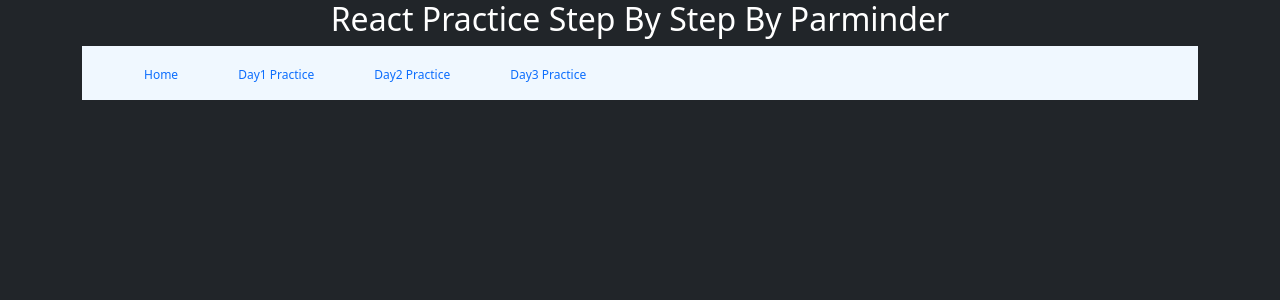
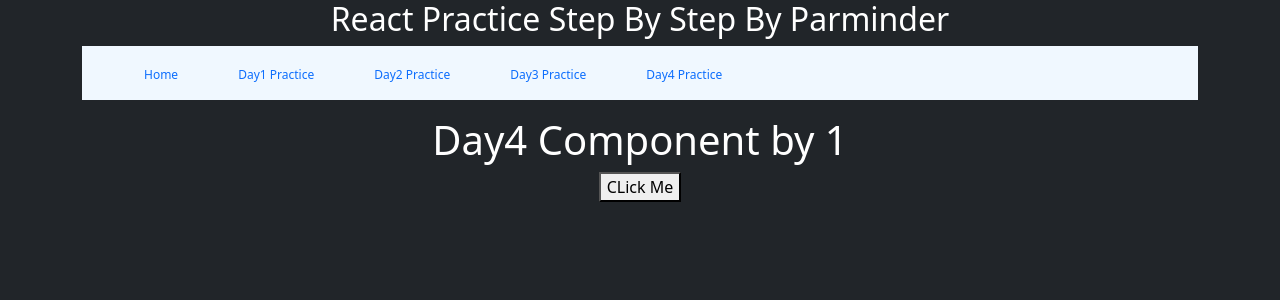
Before and after one commit to parminderdev/React-practice, a React (Create React App) app: page /day4 in a window 1280 px wide. Shown: the top 300 px of the page. Built offline with nearby package versions, Linux system fonts and the light colour scheme.

Commit message:
class component with state
click event and state in class components

```diff
--- a/src/App.js
+++ b/src/App.js
@@ -4,6 +4,7 @@ import Home from "./components/Home";
 import Day1 from "./components/Day1";
 import Day2 from "./components/Day2";
 import Day3 from "./components/Day3";
+import Day4 from "./components/Day4";
 import "bootstrap/dist/css/bootstrap.min.css";
 import "./App.css";
 import {
@@ -39,6 +40,7 @@ function App() {
                 <Day2 name="Sandeep" email="sandeep@gmail.com"></Day2>
               </Route>
               <Route exact path="/day3" component={Day3} />
+              <Route exact path="/day4" component={Day4} />
             </Switch>
           </Row>
         </Container>
--- /dev/null
+++ b/src/components/Day4.jsx
@@ -0,0 +1,26 @@
+import React from "react";
+// Click Event and functions
+// State in class component
+export default class Day4 extends React.Component {
+  constructor() {
+    super();
+    this.state = {
+      name: 1,
+    };
+  }
+  Apple() {
+    this.setState({ name: this.state.name + 1 });
+  }
+  render() {
+    // function NewCompoen() {
+    //   return <div>New Functional Component inside of class component</div>;
+    // }
+
+    return (
+      <div>
+        <h1>Day4 Component by {this.state.name}</h1>
+        <button onClick={() => this.Apple()}>CLick Me</button>
+      </div>
+    );
+  }
+}
--- a/src/components/Navigation.jsx
+++ b/src/components/Navigation.jsx
@@ -16,6 +16,9 @@ export default function Navigation() {
         <li>
           <Link to="/day3">Day3 Practice</Link>
         </li>
+        <li>
+          <Link to="/day4">Day4 Practice</Link>
+        </li>
       </ul>
     </div>
   );
```
